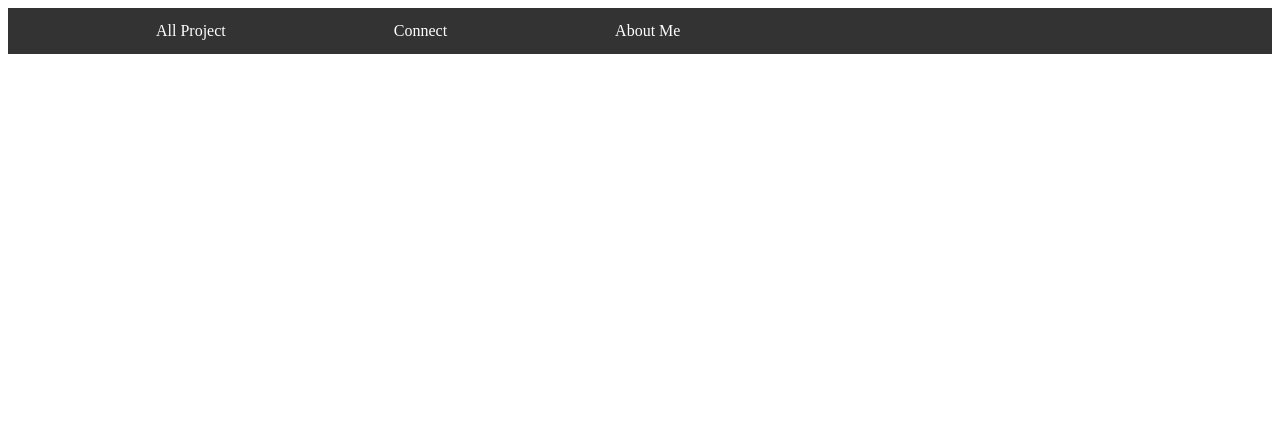
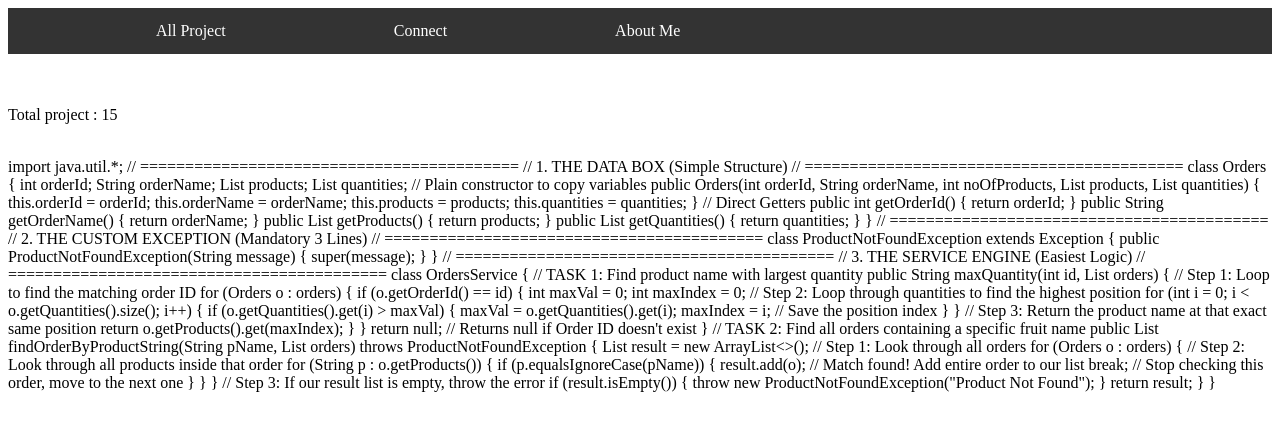
Before and after one commit to SanjeetPrajapati/All-Project, a plain HTML site: page contact.html in a window 1280 px wide. Drawn offline with Linux system fonts and the light colour scheme.

Commit message:
Add Java classes for order management in contact.html

```diff
--- a/contact.html
+++ b/contact.html
@@ -15,5 +15,101 @@
             <li><a href="contact.html">About Me</a></li>
         </ul>
     </div>
+    <br>
+    <br>
+
+     <div class="projects">
+        <p> Total project : 15 </p>
+        <!-- <br> -->
+        <br>
+        import java.util.*;
+
+// ==========================================
+// 1. THE DATA BOX (Simple Structure)
+// ==========================================
+class Orders {
+    int orderId;
+    String orderName;
+    List<String> products;
+    List<Integer> quantities;
+
+    // Plain constructor to copy variables
+    public Orders(int orderId, String orderName, int noOfProducts, List<String> products, List<Integer> quantities) {
+        this.orderId = orderId;
+        this.orderName = orderName;
+        this.products = products;
+        this.quantities = quantities;
+    }
+
+    // Direct Getters
+    public int getOrderId() { return orderId; }
+    public String getOrderName() { return orderName; }
+    public List<String> getProducts() { return products; }
+    public List<Integer> getQuantities() { return quantities; }
+}
+
+// ==========================================
+// 2. THE CUSTOM EXCEPTION (Mandatory 3 Lines)
+// ==========================================
+class ProductNotFoundException extends Exception {
+    public ProductNotFoundException(String message) {
+        super(message);
+    }
+}
+
+// ==========================================
+// 3. THE SERVICE ENGINE (Easiest Logic)
+// ==========================================
+class OrdersService {
+
+    // TASK 1: Find product name with largest quantity
+    public String maxQuantity(int id, List<Orders> orders) {
+        // Step 1: Loop to find the matching order ID
+        for (Orders o : orders) {
+            if (o.getOrderId() == id) {
+
+                int maxVal = 0;
+                int maxIndex = 0;
+
+                // Step 2: Loop through quantities to find the highest position
+                for (int i = 0; i < o.getQuantities().size(); i++) {
+                    if (o.getQuantities().get(i) > maxVal) {
+                        maxVal = o.getQuantities().get(i);
+                        maxIndex = i; // Save the position index
+                    }
+                }
+                // Step 3: Return the product name at that exact same position
+                return o.getProducts().get(maxIndex);
+            }
+        }
+        return null; // Returns null if Order ID doesn't exist
+    }
+
+    // TASK 2: Find all orders containing a specific fruit name
+    public List<Orders> findOrderByProductString(String pName, List<Orders> orders) throws ProductNotFoundException {
+        List<Orders> result = new ArrayList<>();
+
+        // Step 1: Look through all orders
+        for (Orders o : orders) {
+            // Step 2: Look through all products inside that order
+            for (String p : o.getProducts()) {
+                if (p.equalsIgnoreCase(pName)) {
+                    result.add(o); // Match found! Add entire order to our list
+                    break;         // Stop checking this order, move to the next one
+                }
+            }
+        }
+
+        // Step 3: If our result list is empty, throw the error
+        if (result.isEmpty()) {
+            throw new ProductNotFoundException("Product Not Found");
+        }
+
+        return result;
+    }
+}
+        <br>
+        <br>
+        </div>
 </body>
 </html>
```
